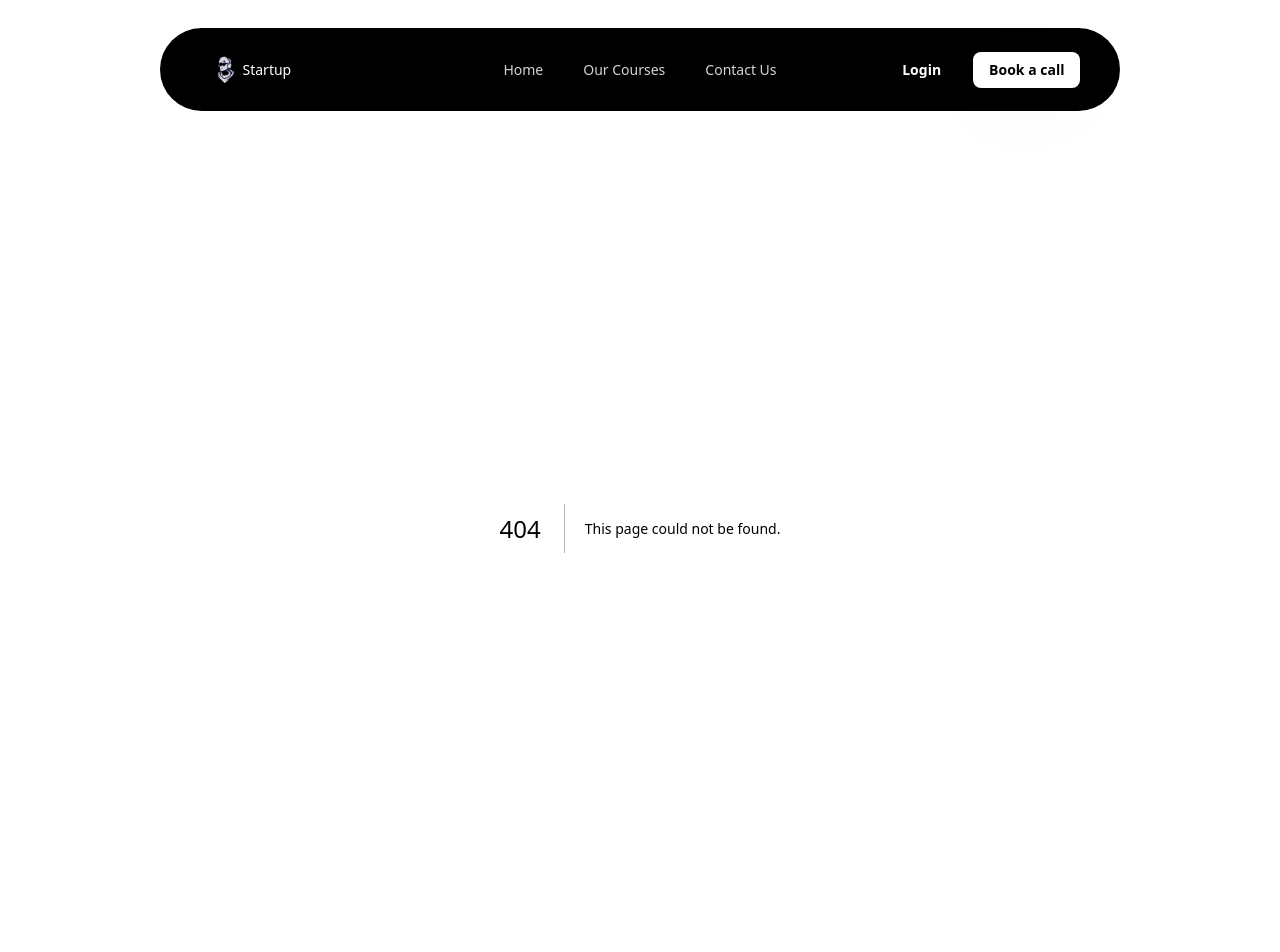
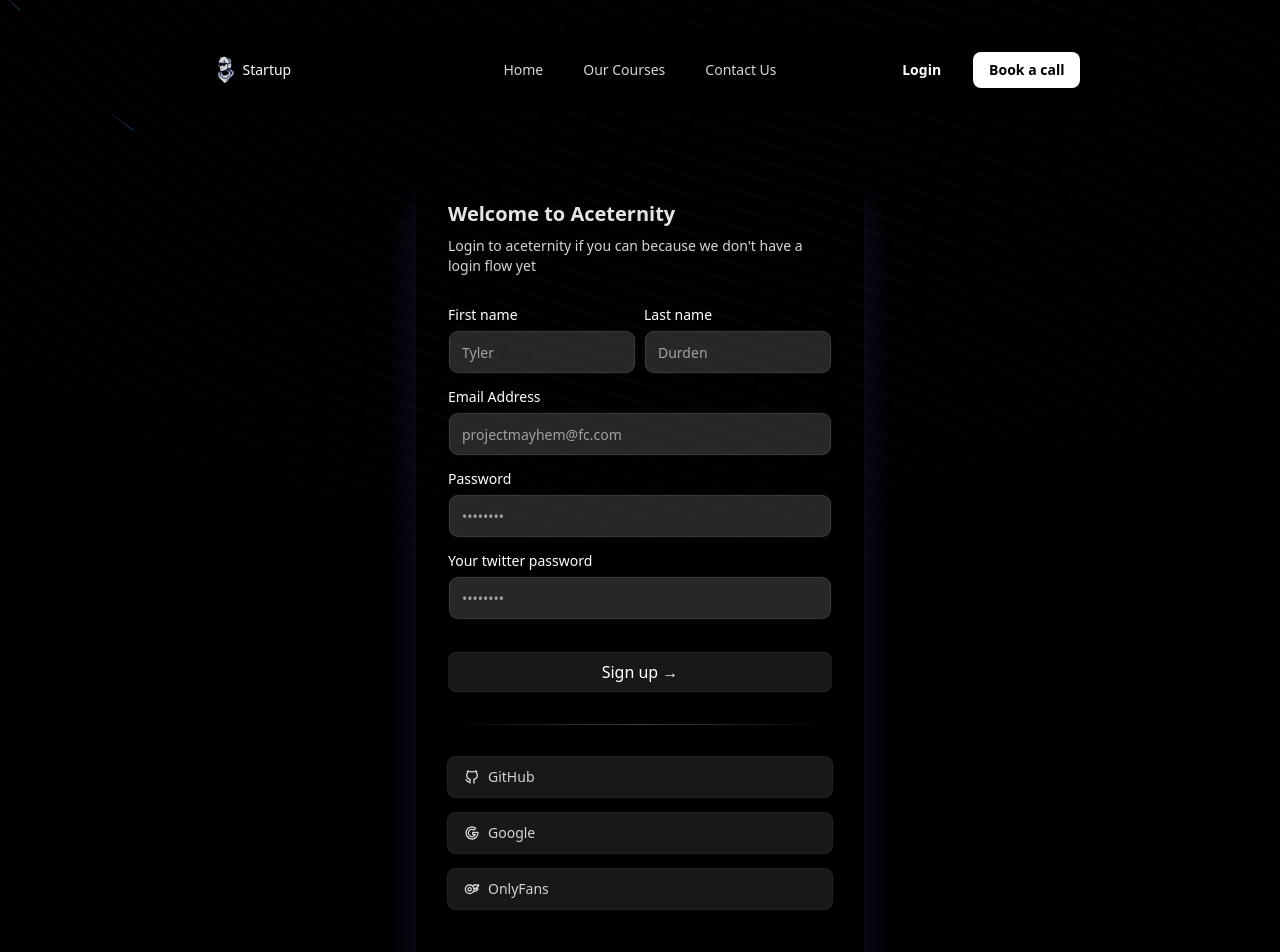
Before and after one commit to dipu59/music-s-portfolio, a Next.js app: page /login in a window 1280 px wide. Before the commit this address had no page. Shown: the top 952 px of the page. Before the commit the page ends 928 px from the top, so only its background shows below. Built offline with nearby package versions, Linux system fonts and the light colour scheme.

Commit message:
Login page completed😎😋

```diff
--- a/package.json
+++ b/package.json
@@ -10,11 +10,12 @@
     "prepare": "husky install"
   },
   "dependencies": {
+    "@radix-ui/react-label": "^2.1.7",
     "@tabler/icons-react": "^3.34.0",
     "class-variance-authority": "^0.7.1",
     "clsx": "^2.1.1",
     "lucide-react": "^0.518.0",
-    "motion": "^12.16.0",
+    "motion": "^12.18.1",
     "next": "15.3.3",
     "react": "^19.0.0",
     "react-dom": "^19.0.0",
--- a/src/app/components/navber.tsx
+++ b/src/app/components/navber.tsx
@@ -39,8 +39,8 @@
           <NavbarLogo />
           <NavItems items={navItems} />
           <div className="flex items-center gap-4  ">
-            <NavbarButton variant="secondary" >Login</NavbarButton>
-            <NavbarButton variant="primary">Book a call</NavbarButton>
+            <NavbarButton variant="secondary" href="/login" >Login</NavbarButton>
+            <NavbarButton variant="primary" href="/login">Book a call</NavbarButton>
           </div>
         </NavBody>
 
@@ -73,6 +73,7 @@
                 onClick={() => setIsMobileMenuOpen(false)}
                 variant="primary"
                 className="w-full"
+                href="/login"
               >
                 Login
               </NavbarButton>
@@ -80,6 +81,7 @@
                 onClick={() => setIsMobileMenuOpen(false)}
                 variant="primary"
                 className="w-full"
+                href="/login"
               >
                 Book a call
               </NavbarButton>
--- a/src/app/contactus/page.tsx
+++ b/src/app/contactus/page.tsx
@@ -32,7 +32,7 @@
             <HoverBorderGradient
               containerClassName="rounded-full"
               as="button"
-              className="dark:bg-black bg-white text-black dark:text-white flex items-center space-x-2 px-7 py-2"
+              className="dark:bg-black bg-white text-black dark:text-white flex items-center space-x-2 px-7 py-2 active:scale-95 cursor-pointer"
             >
               <span>Send Message</span>
             </HoverBorderGradient>
--- a/src/app/globals.css
+++ b/src/app/globals.css
@@ -9,6 +9,11 @@
   --color-foreground: var(--foreground);
   --font-sans: var(--font-geist-sans);
   --font-mono: var(--font-geist-mono);
+
+   --shadow-input:
+    0px 2px 3px -1px rgba(0, 0, 0, 0.1),
+    0px 1px 0px 0px rgba(25, 28, 33, 0.02),
+    0px 0px 0px 1px rgba(25, 28, 33, 0.08);
 
   --animate-spotlight: spotlight 3s ease 1s 1 forwards;
   --animate-scroll: scroll var(--animation-duration, 3.0s) var(--animation-direction, forwards) linear infinite;
--- /dev/null
+++ b/src/app/login/page.tsx
@@ -0,0 +1,125 @@
+"use client";
+import React from "react";
+import { Label } from "../ui/label";
+import { Input } from "../ui/input";
+import { cn } from "@/lib/utils";
+import {
+  IconBrandGithub,
+  IconBrandGoogle,
+  IconBrandOnlyfans,
+} from "@tabler/icons-react";
+import { BackgroundBeams } from "../ui/background-beams";
+
+export default function SignupFormDemo() {
+  const handleSubmit = (e: React.FormEvent<HTMLFormElement>) => {
+    e.preventDefault();
+    console.log("Form submitted");
+  };
+  return (
+    <div className="shadow-2xl my-10 px-5 mx-auto w-full shadow-indigo-950 max-w-[340px] md:max-w-md rounded-none bg-white p-4 md:rounded-2xl md:p-8 dark:bg-black">
+      <h2 className="text-xl font-bold text-neutral-800 dark:text-neutral-200">
+        Welcome to Aceternity
+      </h2>
+      <p className="mt-2 max-w-sm text-sm text-neutral-600 dark:text-neutral-300">
+        Login to aceternity if you can because we don&apos;t have a login flow
+        yet
+      </p>
+
+      <form className="my-8" onSubmit={handleSubmit}>
+        <div className="mb-4 flex flex-col space-y-2 md:flex-row md:space-y-0 md:space-x-2">
+          <LabelInputContainer>
+            <Label htmlFor="firstname">First name</Label>
+            <Input id="firstname" placeholder="Tyler" type="text" />
+          </LabelInputContainer>
+          <LabelInputContainer>
+            <Label htmlFor="lastname">Last name</Label>
+            <Input id="lastname" placeholder="Durden" type="text" />
+          </LabelInputContainer>
+        </div>
+        <LabelInputContainer className="mb-4">
+          <Label htmlFor="email">Email Address</Label>
+          <Input id="email" placeholder="projectmayhem@fc.com" type="email" />
+        </LabelInputContainer>
+        <LabelInputContainer className="mb-4">
+          <Label htmlFor="password">Password</Label>
+          <Input id="password" placeholder="••••••••" type="password" />
+        </LabelInputContainer>
+        <LabelInputContainer className="mb-8">
+          <Label htmlFor="twitterpassword">Your twitter password</Label>
+          <Input
+            id="twitterpassword"
+            placeholder="••••••••"
+            type="twitterpassword"
+          />
+        </LabelInputContainer>
+
+        <button
+          className="group/btn relative block h-10 w-full rounded-md bg-gradient-to-br from-black to-neutral-600 font-medium text-white shadow-[0px_1px_0px_0px_#ffffff40_inset,0px_-1px_0px_0px_#ffffff40_inset] dark:bg-zinc-800 dark:from-zinc-900 dark:to-zinc-900 dark:shadow-[0px_1px_0px_0px_#27272a_inset,0px_-1px_0px_0px_#27272a_inset]"
+          type="submit"
+        >
+          Sign up &rarr;
+          <BottomGradient />
+        </button>
+
+        <div className="my-8 h-[1px] w-full bg-gradient-to-r from-transparent via-neutral-300 to-transparent dark:via-neutral-700" />
+
+        <div className="flex flex-col space-y-4">
+          <button
+            className="group/btn shadow-input relative flex h-10 w-full items-center justify-start space-x-2 rounded-md bg-gray-50 px-4 font-medium text-black dark:bg-zinc-900 dark:shadow-[0px_0px_1px_1px_#262626]"
+            type="submit"
+          >
+            <IconBrandGithub className="h-4 w-4 text-neutral-800 dark:text-neutral-300" />
+            <span className="text-sm text-neutral-700 dark:text-neutral-300">
+              GitHub
+            </span>
+            <BottomGradient />
+          </button>
+          <button
+            className="group/btn shadow-input relative flex h-10 w-full items-center justify-start space-x-2 rounded-md bg-gray-50 px-4 font-medium text-black dark:bg-zinc-900 dark:shadow-[0px_0px_1px_1px_#262626]"
+            type="submit"
+          >
+            <IconBrandGoogle className="h-4 w-4 text-neutral-800 dark:text-neutral-300" />
+            <span className="text-sm text-neutral-700 dark:text-neutral-300">
+              Google
+            </span>
+            <BottomGradient />
+          </button>
+          <button
+            className="group/btn shadow-input relative flex h-10 w-full items-center justify-start space-x-2 rounded-md bg-gray-50 px-4 font-medium text-black dark:bg-zinc-900 dark:shadow-[0px_0px_1px_1px_#262626]"
+            type="submit"
+          >
+            <IconBrandOnlyfans className="h-4 w-4 text-neutral-800 dark:text-neutral-300" />
+            <span className="text-sm text-neutral-700 dark:text-neutral-300">
+              OnlyFans
+            </span>
+            <BottomGradient />
+          </button>
+        </div>
+      </form>
+      <BackgroundBeams />
+    </div>
+  );
+}
+
+const BottomGradient = () => {
+  return (
+    <>
+      <span className="absolute inset-x-0 -bottom-px block h-px w-full bg-gradient-to-r from-transparent via-cyan-500 to-transparent opacity-0 transition duration-500 group-hover/btn:opacity-100" />
+      <span className="absolute inset-x-10 -bottom-px mx-auto block h-px w-1/2 bg-gradient-to-r from-transparent via-indigo-500 to-transparent opacity-0 blur-sm transition duration-500 group-hover/btn:opacity-100" />
+    </>
+  );
+};
+
+const LabelInputContainer = ({
+  children,
+  className,
+}: {
+  children: React.ReactNode;
+  className?: string;
+}) => {
+  return (
+    <div className={cn("flex w-full flex-col space-y-2", className)}>
+      {children}
+    </div>
+  );
+};
--- /dev/null
+++ b/src/app/ui/input.tsx
@@ -0,0 +1,55 @@
+// Input component extends from shadcnui - https://ui.shadcn.com/docs/components/input
+"use client";
+import * as React from "react";
+import { cn } from "@/lib/utils";
+import { useMotionTemplate, useMotionValue, motion } from "motion/react";
+
+export type InputProps = React.InputHTMLAttributes<HTMLInputElement>
+
+const Input = React.forwardRef<HTMLInputElement, InputProps>(
+  ({ className, type, ...props }, ref) => {
+    const radius = 100; // change this to increase the rdaius of the hover effect
+    const [visible, setVisible] = React.useState(false);
+
+    const mouseX = useMotionValue(0);
+    const mouseY = useMotionValue(0);
+
+    // eslint-disable-next-line @typescript-eslint/no-explicit-any
+    function handleMouseMove({ currentTarget, clientX, clientY }: any) {
+      const { left, top } = currentTarget.getBoundingClientRect();
+
+      mouseX.set(clientX - left);
+      mouseY.set(clientY - top);
+    }
+    return (
+      <motion.div
+        style={{
+          background: useMotionTemplate`
+        radial-gradient(
+          ${visible ? radius + "px" : "0px"} circle at ${mouseX}px ${mouseY}px,
+          #3b82f6,
+          transparent 80%
+        )
+      `,
+        }}
+        onMouseMove={handleMouseMove}
+        onMouseEnter={() => setVisible(true)}
+        onMouseLeave={() => setVisible(false)}
+        className="group/input rounded-lg p-[2px] transition duration-300"
+      >
+        <input
+          type={type}
+          className={cn(
+            `shadow-input dark:placeholder-text-neutral-600 flex h-10 w-full rounded-md border-none bg-gray-50 px-3 py-2 text-sm text-black transition duration-400 group-hover/input:shadow-none file:border-0 file:bg-transparent file:text-sm file:font-medium placeholder:text-neutral-400 focus-visible:ring-[2px] focus-visible:ring-neutral-400 focus-visible:outline-none disabled:cursor-not-allowed disabled:opacity-50 dark:bg-zinc-800 dark:text-white dark:shadow-[0px_0px_1px_1px_#404040] dark:focus-visible:ring-neutral-600`,
+            className,
+          )}
+          ref={ref}
+          {...props}
+        />
+      </motion.div>
+    );
+  },
+);
+Input.displayName = "Input";
+
+export { Input };
--- /dev/null
+++ b/src/app/ui/label.tsx
@@ -0,0 +1,24 @@
+// Label component extends from shadcnui - https://ui.shadcn.com/docs/components/label
+
+"use client";
+import * as React from "react";
+import * as LabelPrimitive from "@radix-ui/react-label";
+
+import { cn } from "@/lib/utils";
+
+const Label = React.forwardRef<
+  React.ElementRef<typeof LabelPrimitive.Root>,
+  React.ComponentPropsWithoutRef<typeof LabelPrimitive.Root>
+>(({ className, ...props }, ref) => (
+  <LabelPrimitive.Root
+    ref={ref}
+    className={cn(
+      "text-sm font-medium text-black dark:text-white leading-none peer-disabled:cursor-not-allowed peer-disabled:opacity-70",
+      className
+    )}
+    {...props}
+  />
+));
+Label.displayName = LabelPrimitive.Root.displayName;
+
+export { Label };
```
Also changed, not shown: src/app/login.tsx (added), 1 other file (tests, documents, lock files or other folders).
